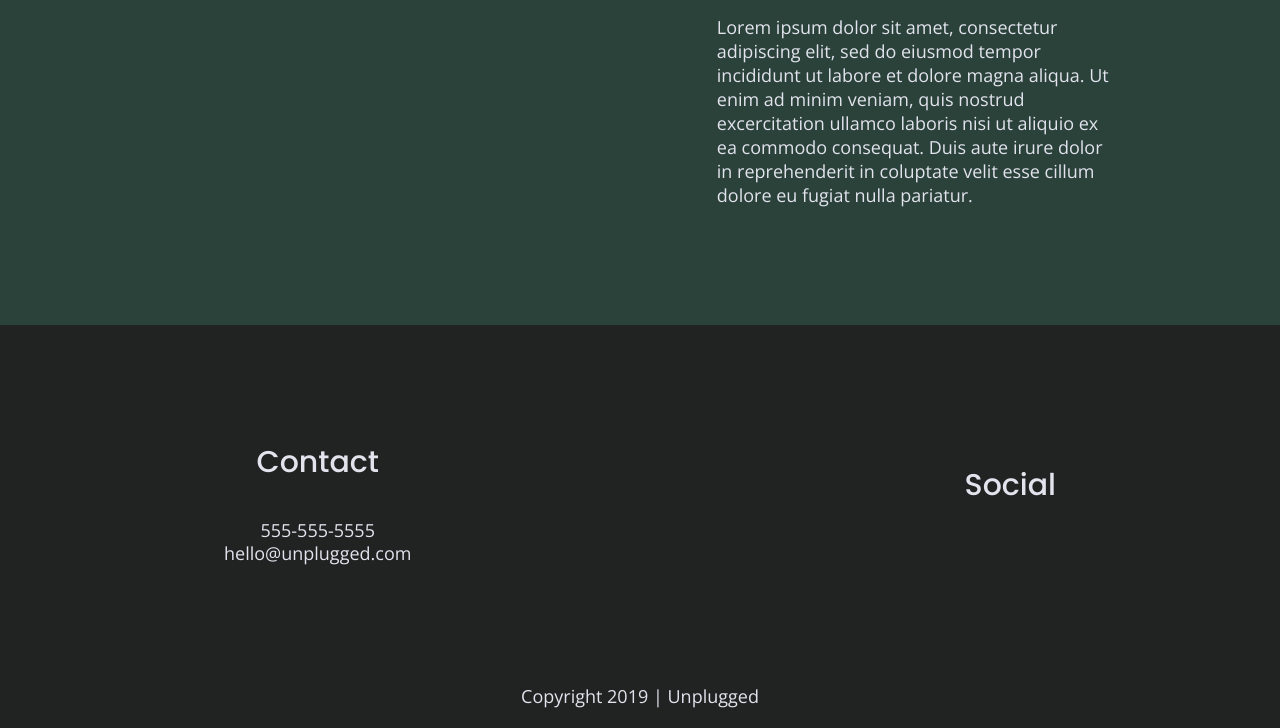
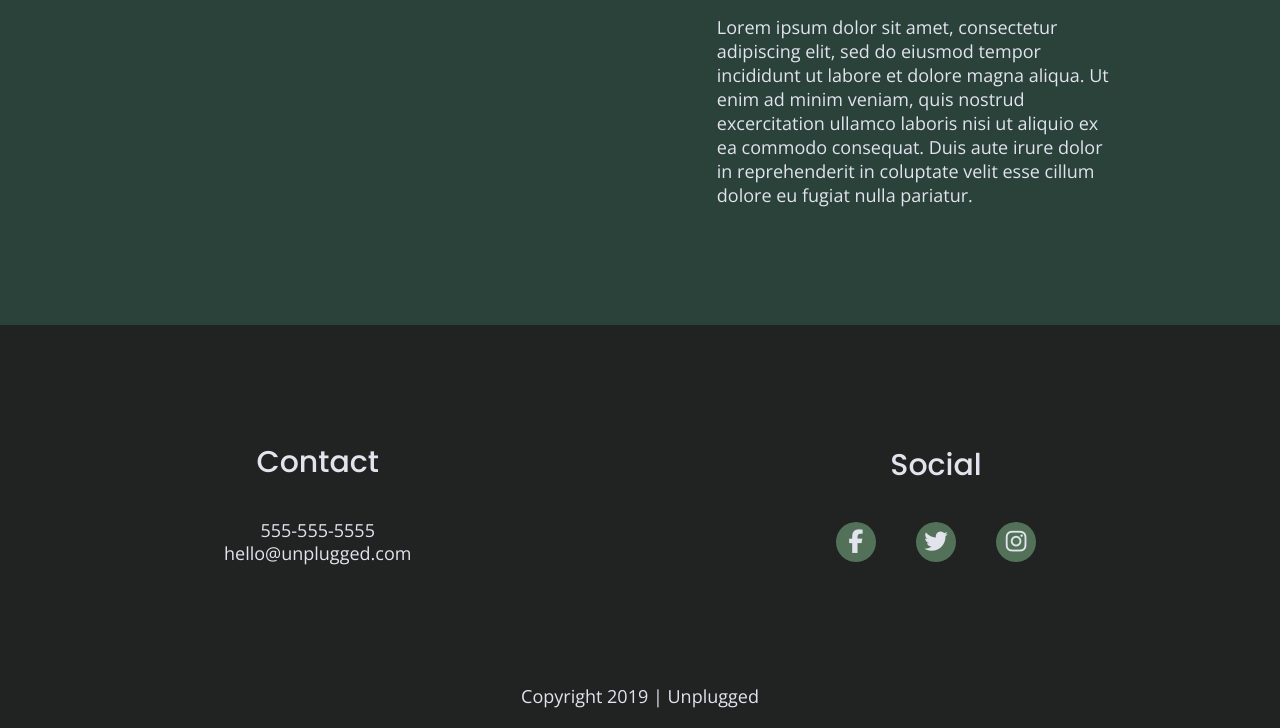
Before and after one commit to amelly3/unplugged-retreat, a website built with Parcel: page index.html in a window 1280 px wide. Shown: the part 2206-2934 px from the top of the page. Built offline with nearby package versions, Linux system fonts and the light colour scheme; files whose address does not match are found by name.

Commit message:
Added social media icons

```diff
--- a/css/main.css
+++ b/css/main.css
@@ -231,10 +231,19 @@ ol {
     align-items: center;
   }
 
-  footer .social p {
+  footer .social-icons p {
+    background-color: #527158;
+    border-radius: 50%;
+    width: 40px;
+    height: 40px;
     display: flex;
     justify-content: center;
     align-items: center;
+    margin: 0 20px 0 20px;
+  }
+
+  footer .social-icons p i {
+    font-size: 1.3125em;
   }
 
   footer .copyright {
--- a/index.html
+++ b/index.html
@@ -167,9 +167,9 @@
         <div class="social">
           <h4>Social</h4>
           <div class="social-icons">
-            <p><a href="https://www.facebook.com/alana.mallette.1/" target="_blank"></a></p>
-            <p><a href="https://twitter.com/MalletteAlana" target="_blank"></a></p>
-            <p><a href="https://www.instagram.com/amelly3/" target="_blank"></a></p>
+            <p><a href="https://www.facebook.com/alana.mallette.1/" target="_blank"><i class="fab fa-facebook-f"></i></a></p>
+            <p><a href="https://twitter.com/MalletteAlana" target="_blank"><i class="fab fa-twitter"></i></a></p>
+            <p><a href="https://www.instagram.com/amelly3/" target="_blank"><i class="fab fa-instagram"></i></a></p>
             <!-- other socail links here -->
           </div>
         </div>
```
Also changed, not shown: about/index.html (+3 -3 lines), faq/index.html (+4 -4 lines).
